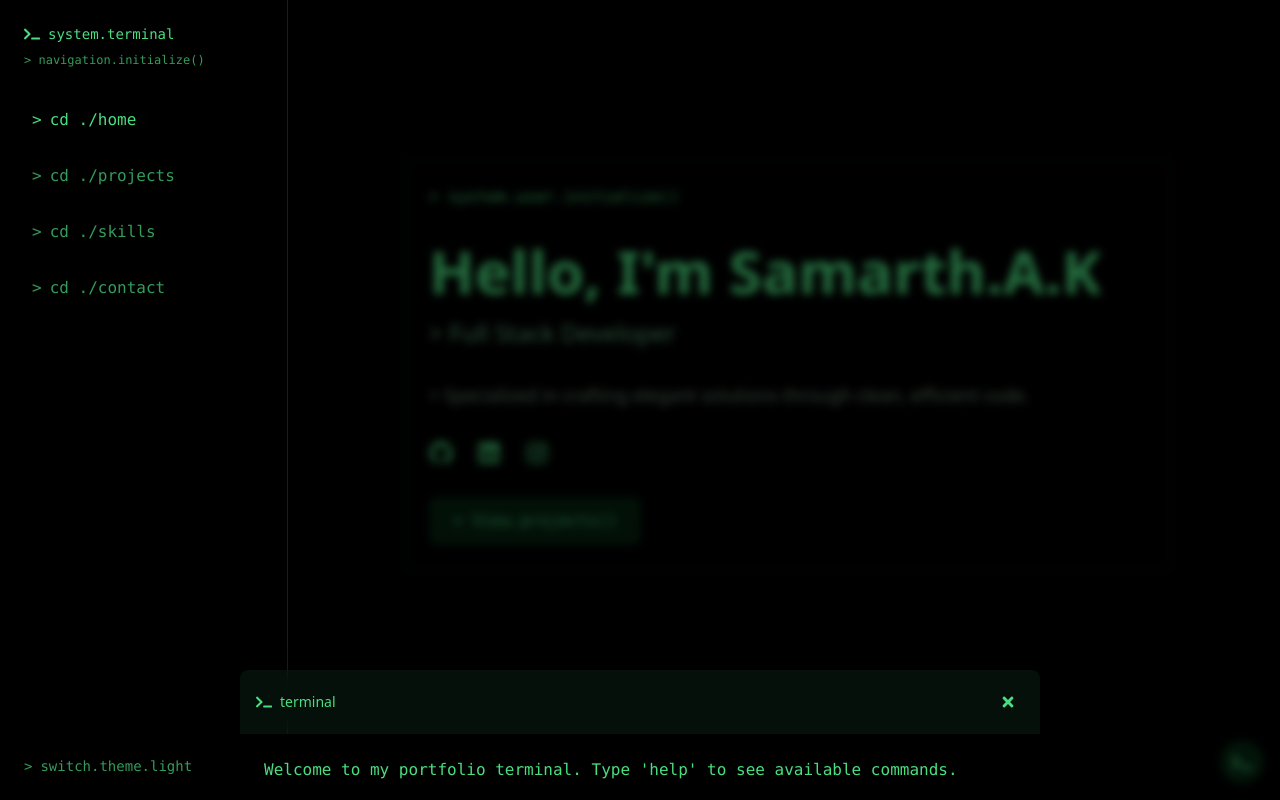
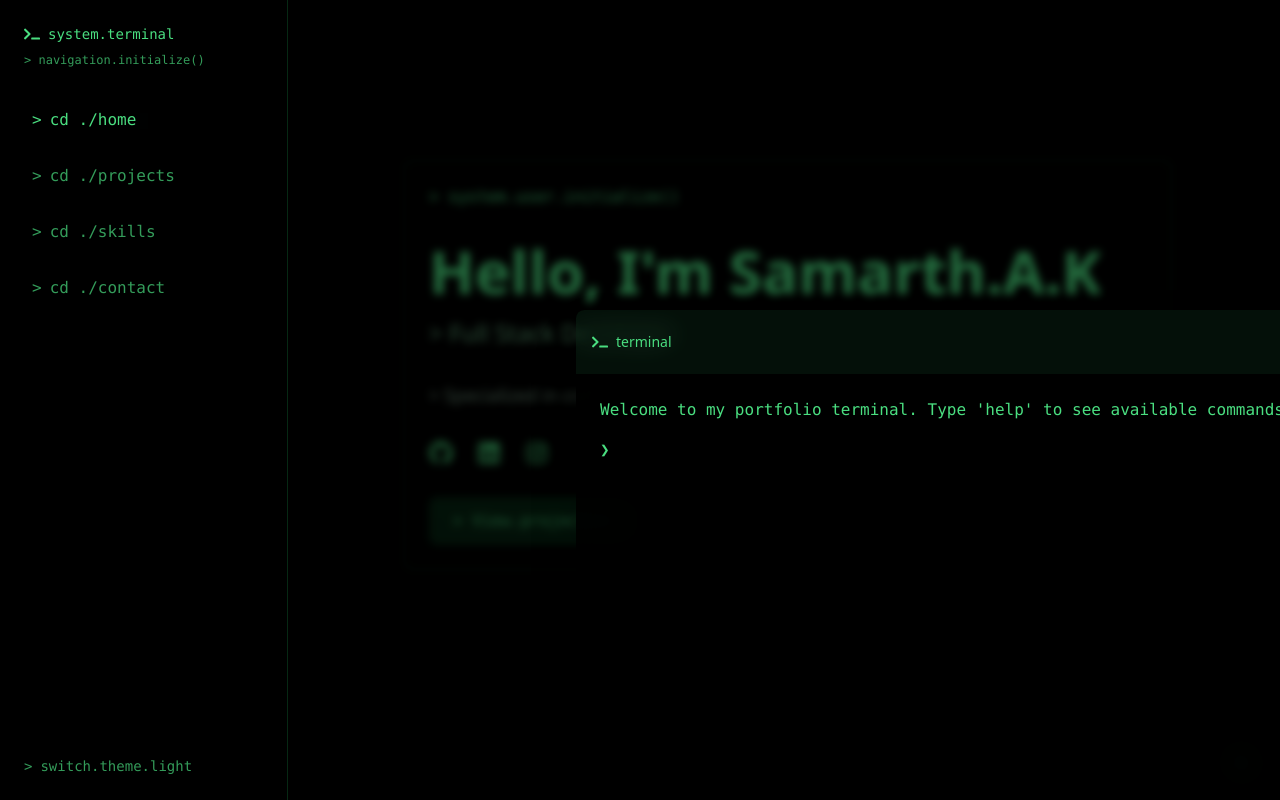
Before and after one commit to ESR-style/Portfolio-Samarth, a React (Vite) app: page / in a window 1280 px wide. Both pictures are taken after a click on the button 1242 px from the left and 762 px from the top of the page. Built offline with nearby package versions, Linux system fonts and the light colour scheme.

Commit message:
fixed terminal spawn position

```diff
--- a/src/components/Termi.jsx
+++ b/src/components/Termi.jsx
@@ -36,7 +36,11 @@ const Termi = ({ isOpen, onClose }) => {
       inputRef.current?.focus();
     }
   }, [isOpen]);
-
+  useEffect(() => {
+    if (isOpen) {
+      inputRef.current?.focus();
+    }
+  }, [isOpen]);
   const commands = {
     help: {
       description: 'List all available commands',
@@ -180,17 +184,26 @@ Instagram: https://www.instagram.com/samarth.a.k`
           />
 
 <motion.div
-  initial={{ opacity: 0, scale: 0.95, x: position.x, y: position.y }}
-  animate={{ opacity: 1, scale: 1, x: position.x, y: position.y }}
-  exit={{ opacity: 0, scale: 0.95 }}
+  initial={{
+    opacity: 0,
+    scale: 0.95,
+    y: -100 // Increased negative value to move up
+  }}
+  animate={{
+    opacity: 1,
+    scale: 1,
+    y: -50  // Keep it slightly elevated
+  }}
+  exit={{
+    opacity: 0,
+    scale: 0.95,
+    y: 50
+  }}
   transition={{ type: "spring", damping: 20, stiffness: 300 }}
   drag
   dragControls={dragControls}
   dragMomentum={false}
-  onDragEnd={(event, info) => {
-    setPosition({ x: position.x + info.offset.x, y: position.y + info.offset.y });
-  }}
-  className="fixed
+  className="fixed left-[45%] top-[45%] -translate-x-1/2 -translate-y-1/2
     w-[90vw] md:w-[80vw] lg:w-[800px]
     h-[80vh] md:h-[70vh] lg:h-[600px]
     max-w-[800px] max-h-[600px]
```
